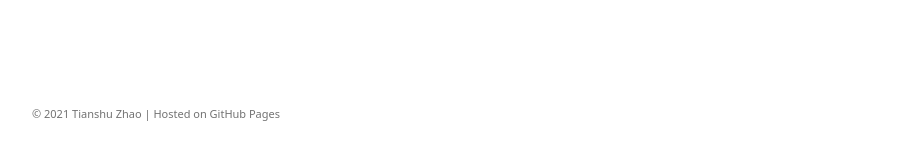
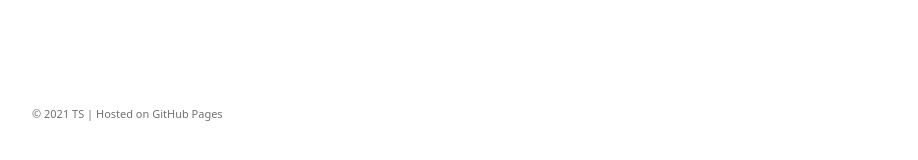
Before and after one commit to tianshu-z/tianshu-z.github.io, a Jekyll site: the page built from index.md, in a window 1280 px wide. Shown: the part 707-867 px from the top of the page, without its empty margins (178-1096 px from the left). Built offline with Jekyll 4.4.1, drawn with Linux system fonts in a browser that asks for light colours; some web fonts are replaced; our own code applies the rules of GitHub Pages for plain Markdown files; the repository's description, which GitHub fills in, is left out.

Commit message:
Update default.html

```diff
--- a/_layouts/default.html
+++ b/_layouts/default.html
@@ -36,7 +36,7 @@
         {% if site.github.is_project_page %}
         <p>This project is maintained by <a href="{{ site.github.owner_url }}">{{ site.github.owner_name }}</a></p>
         {% endif %}
-        <p><small>&copy; 2021 Tianshu Zhao | Hosted on GitHub Pages</small></p>
+        <p><small>&copy; 2021 TS | Hosted on GitHub Pages</small></p>
       </footer>
     </div>
     <script src="{{ '/assets/js/scale.fix.js' | relative_url }}"></script>
```
